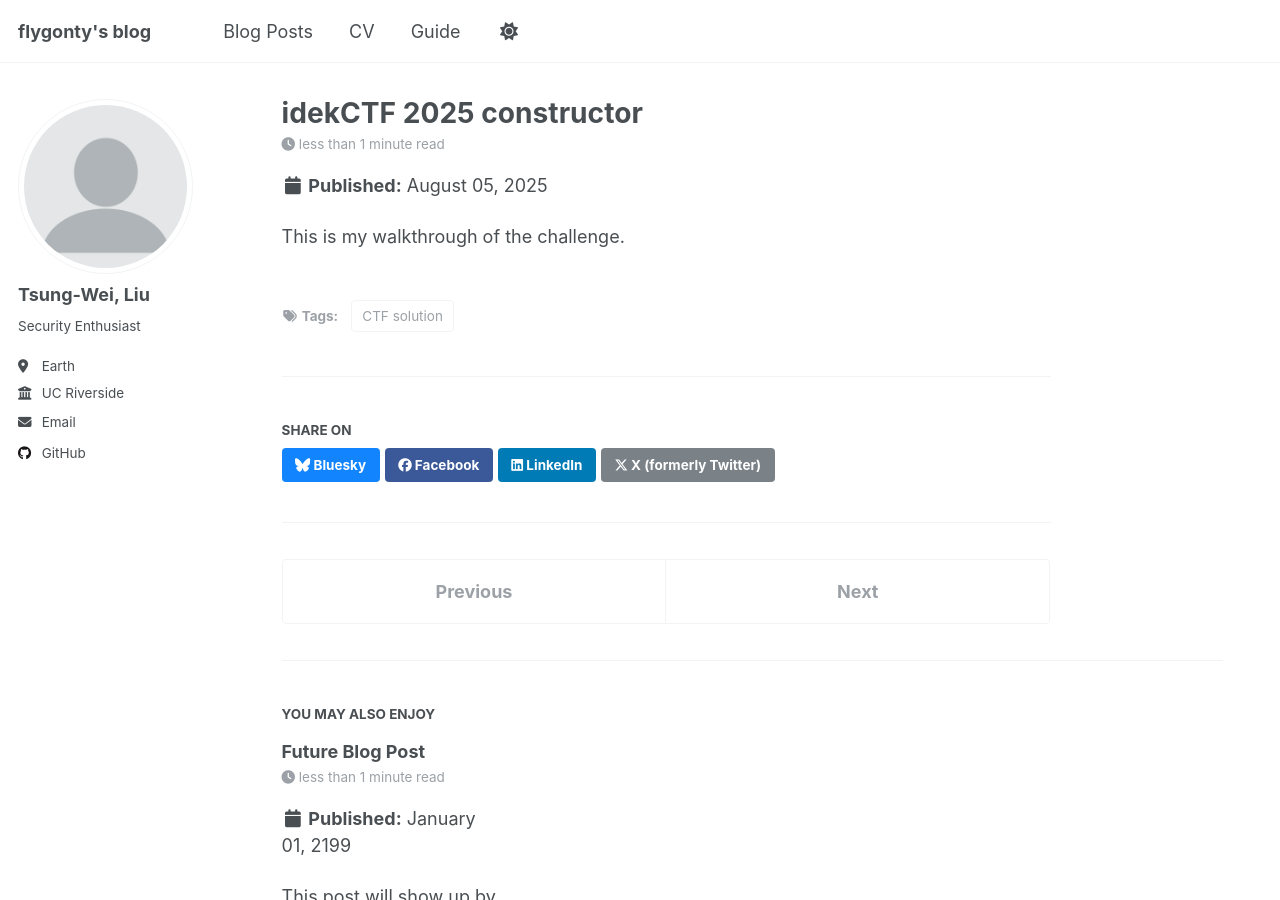
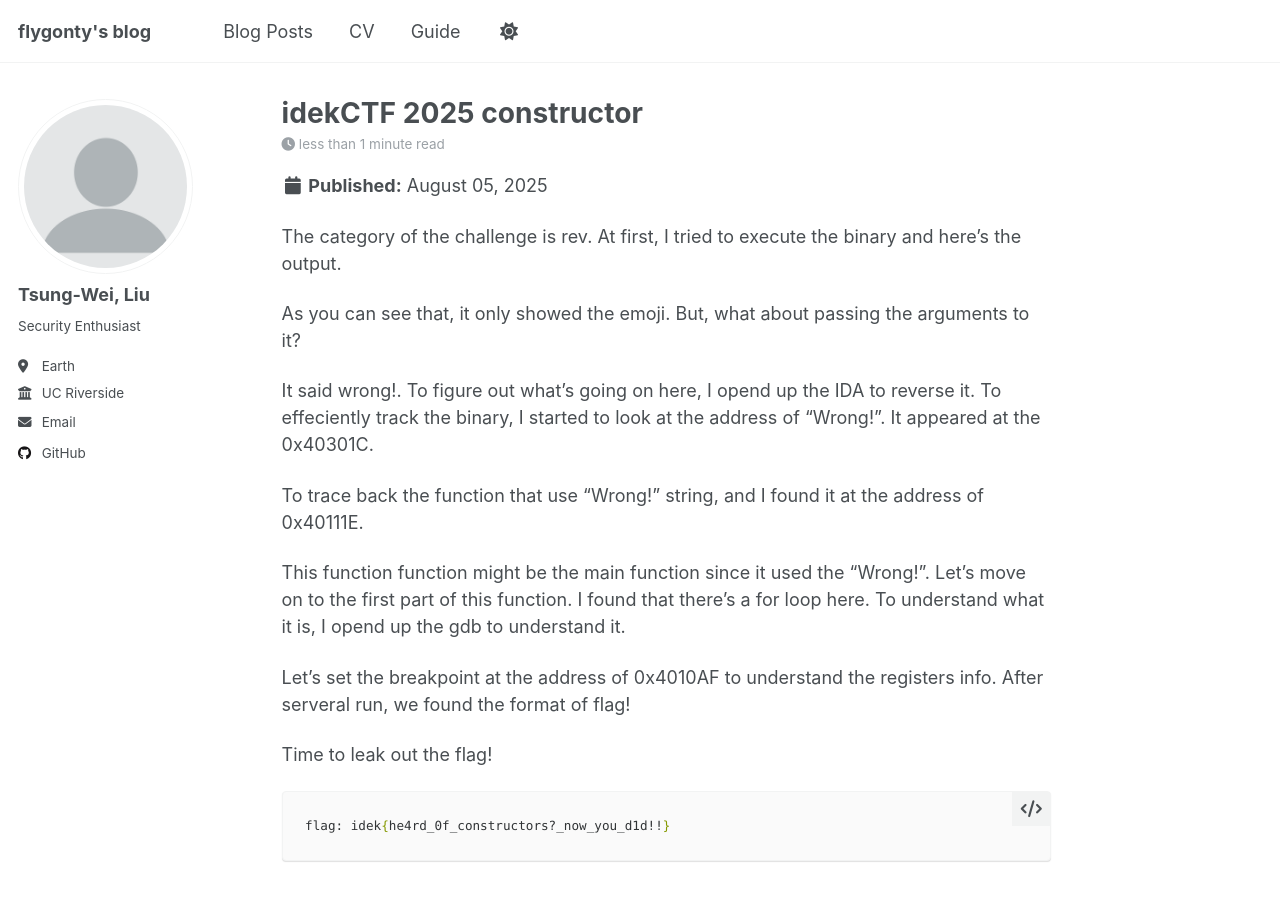
Before and after one commit to flygonty/flygonty.github.io, a Jekyll site: the page built from _posts/2025-08-05-idekCTF-2025-constructor.md, in a window 1280 px wide and 900 px high. Built offline with Jekyll 4.4.1, drawn with Linux system fonts in a browser that asks for light colours; a script that is not in the unit is left out.

Commit message:
Update 2025-08-05-idekCTF-2025-constructor.md

````diff
--- a/_posts/2025-08-05-idekCTF-2025-constructor.md
+++ b/_posts/2025-08-05-idekCTF-2025-constructor.md
@@ -7,4 +7,22 @@ tags:
 ---
 
 
-This is my walkthrough of the challenge.
+The category of the challenge is rev. At first, I tried to execute the binary and here's the output.
+
+As you can see that, it only showed the emoji. But, what about passing the arguments to it?
+
+It said wrong!. To figure out what's going on here, I opend up the IDA to reverse it.
+To effeciently track the binary, I started to look at the address of "Wrong!". It appeared at the 0x40301C.
+
+To trace back the function that use "Wrong!" string, and I found it at the address of 0x40111E.
+
+This function function might be the main function since it used the "Wrong!". Let's move on to the first part of this function.
+I found that there's a for loop here. To understand what it is, I opend up the gdb to understand it.
+
+Let's set the breakpoint at the address of 0x4010AF to understand the registers info. After serveral run, we found the format of flag!
+
+Time to leak out the flag!
+
+```bash
+flag: idek{he4rd_0f_constructors?_now_you_d1d!!}
+```
````
